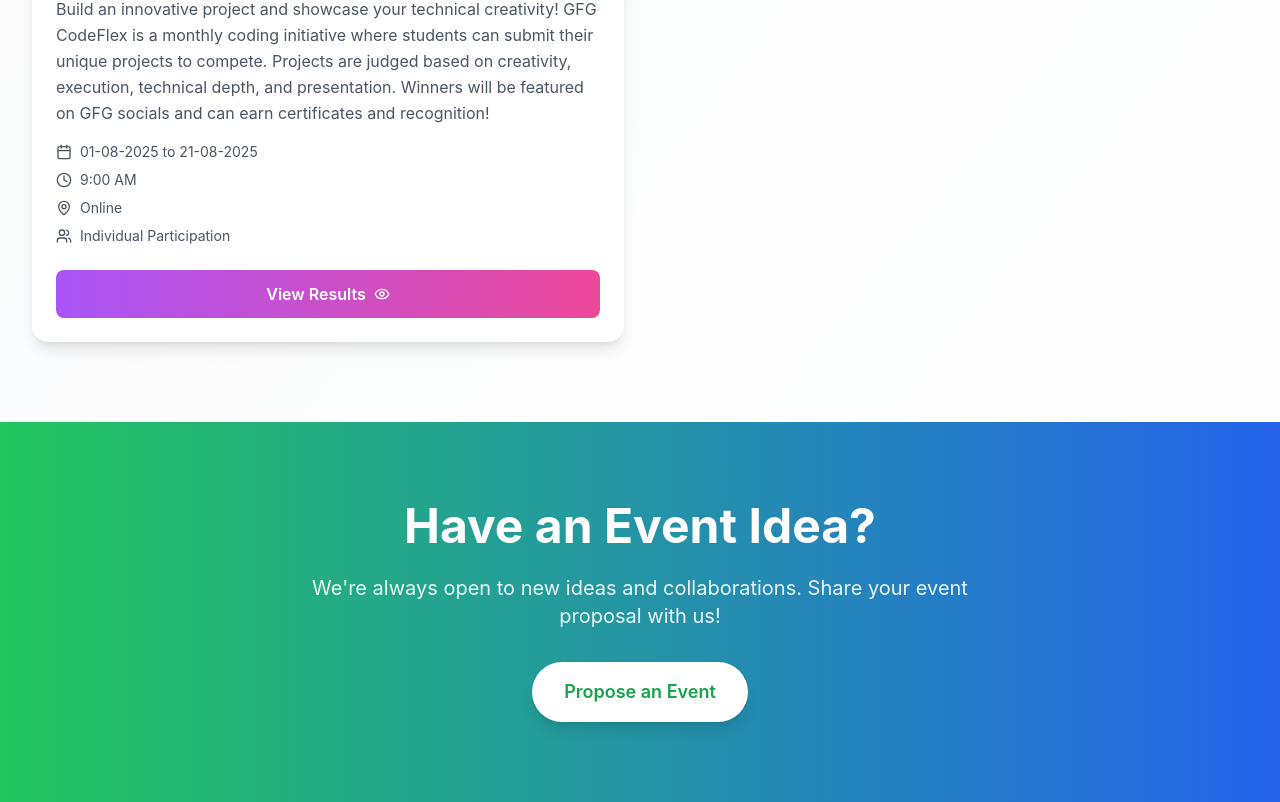
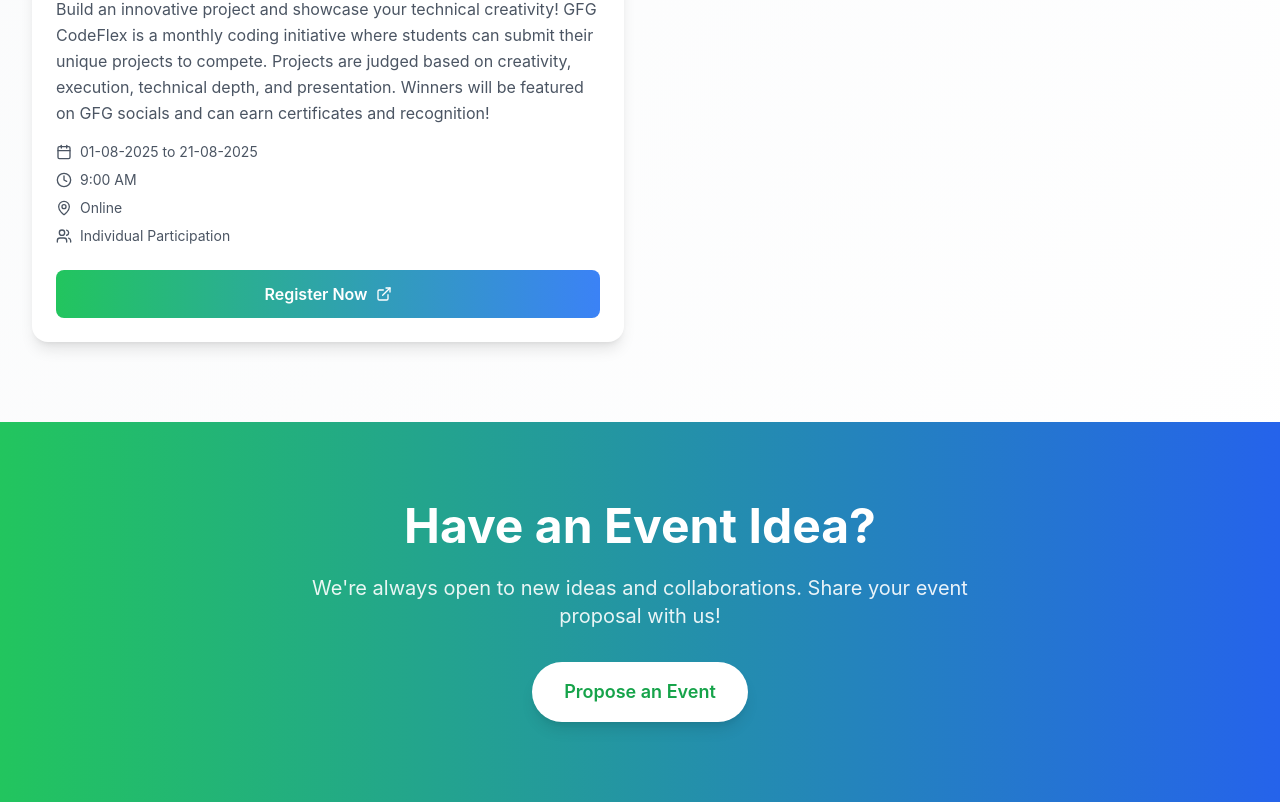
Before and after one commit to SandeepCodes31/AI-AETHRA-CLUB-Website, a React (Vite) app: page /events in a window 1280 px wide. Shown: the part 805-1607 px from the top of the page. Built offline with nearby package versions, Linux system fonts and the light colour scheme.

Commit message:
rollback

```diff
--- a/src/data/eventsData.js
+++ b/src/data/eventsData.js
@@ -14,7 +14,7 @@
     spots: 'Individual Participation',
     registrationLink: 'https://forms.gle/6EPterrEZQ9zuVVG6',
     image: codeflex,
-    status: 'closed'
+    status: 'open'
   },
 ];
 
```
